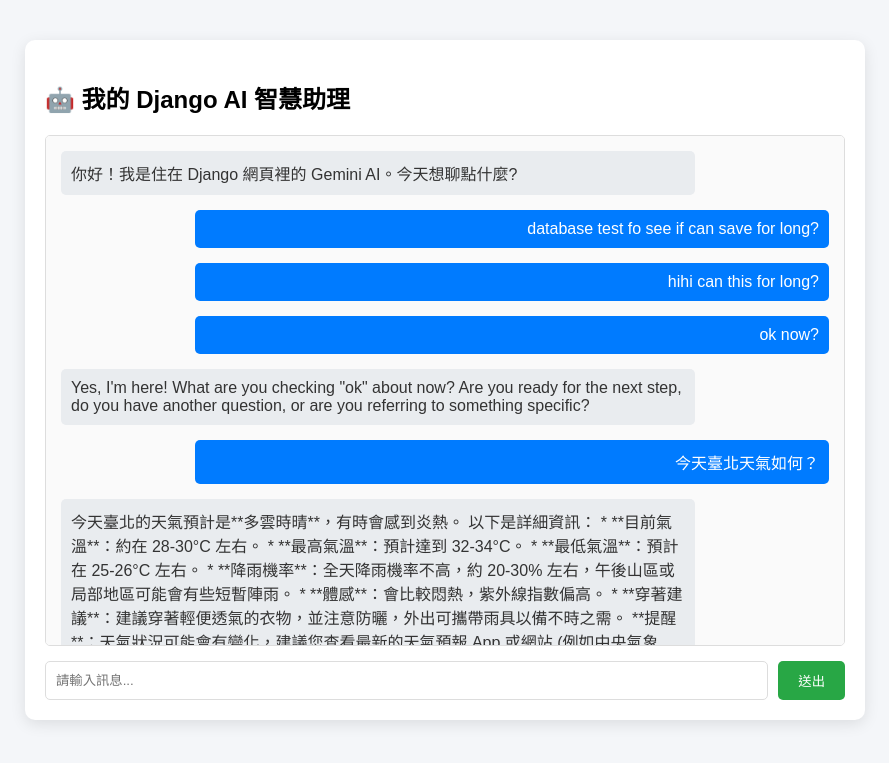
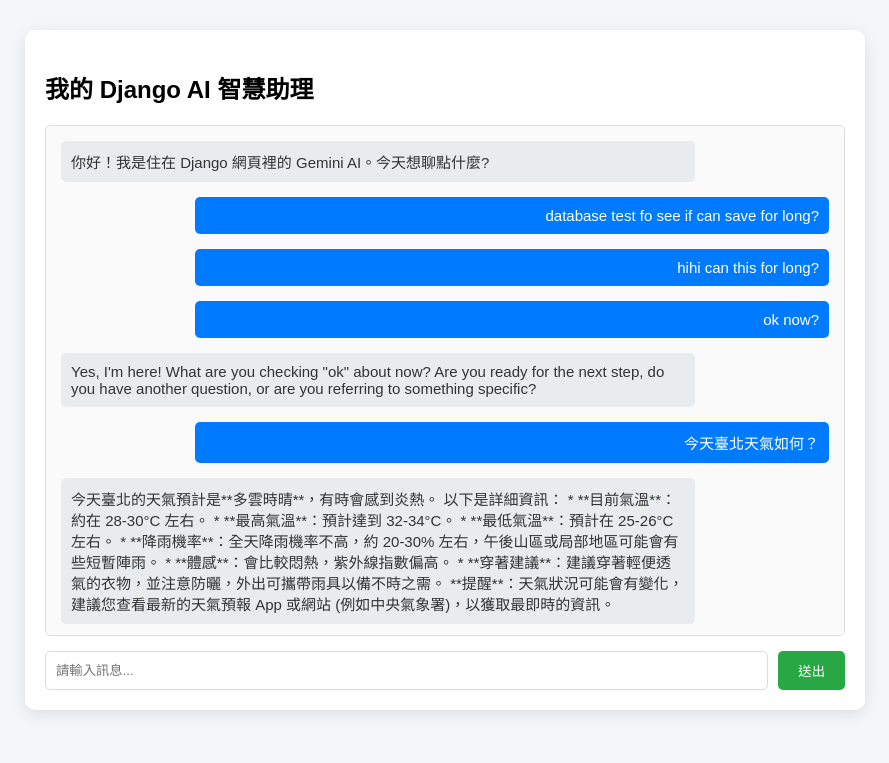
Before and after one commit to ppttyuan/djangop1, a Django app: page /chat/ in a window 1280 px wide. Shown: the top 763 px of the page, without its empty margins (195-1084 px from the left). Run offline with Django 5.2, Linux system fonts and the light colour scheme; data comes from the database, SQL or seed files in the repository.

Commit message:
update ai_chat.html and rwd layout

```diff
--- a/templates/ai_chat.html
+++ b/templates/ai_chat.html
@@ -2,19 +2,26 @@
 <html lang="zh-TW">
 <head>
     <meta charset="UTF-8">
+    <!-- 加入下面這行控制手機縮放比例 -->
+    <meta name="viewport" content="width=device-width, initial-scale=1.0">
     <title>我的 Django AI 助理</title>
     <!-- 引入簡單漂亮的樣式 -->
     <style>
-        body { font-family: Arial, sans-serif; background-color: #f4f6f9; margin: 0; padding: 20px; }
-        .chat-container { width: 92%;
+        body { font-family: Arial, sans-serif; background-color: #f4f6f9; margin: 0; padding: 10px; font-size: 16px; }
+
+        .chat-container {
+            width: 92%;
             max-width: 800px;
             margin: 20px auto;
             height: 80vh;
             display: flex;
             flex-direction: column;
             background: white;
-            padding: 20px; border-radius: 10px; box-shadow: 0 4px 15px rgba(0,0,0,0.1); }
-        .chat-box { flex: 1; border: 1px solid #ddd; padding: 15px; overflow-y: auto; border-radius: 5px; margin-bottom: 15px; background-color: #fafafa; }
+            padding: 20px;
+            border-radius: 10px;
+            box-shadow: 0 4px 15px rgba(0,0,0,0.1);
+        }
+        .chat-box { flex: 1; font-size: 15px; border: 1px solid #ddd; padding: 15px; overflow-y: auto; border-radius: 5px; margin-bottom: 15px; background-color: #fafafa; }
         .message { margin-bottom: 15px; padding: 10px; border-radius: 5px; max-width: 80%; }
         .user-msg { background-color: #007bff; color: white; margin-left: auto; text-align: right; }
         .ai-msg { background-color: #e9ecef; color: #333; }
@@ -27,7 +34,7 @@
 <body>
 
 <div class="chat-container">
-    <h2>🤖 我的 Django AI 智慧助理</h2>
+    <h2>我的 Django AI 智慧助理</h2>
 
     <!-- 聊天訊息顯示區 -->
     <div class="chat-box" id="chatBox">
```
